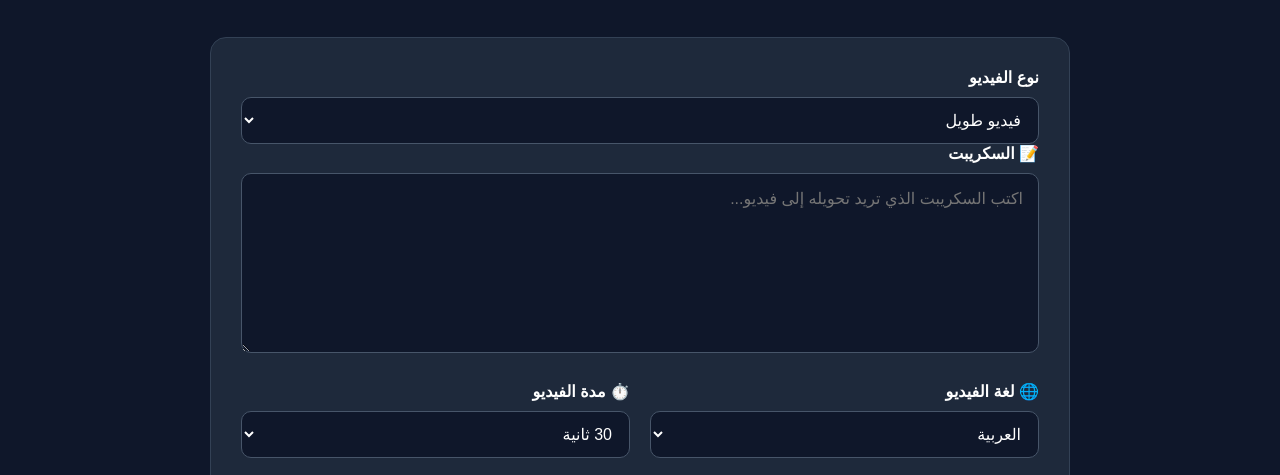
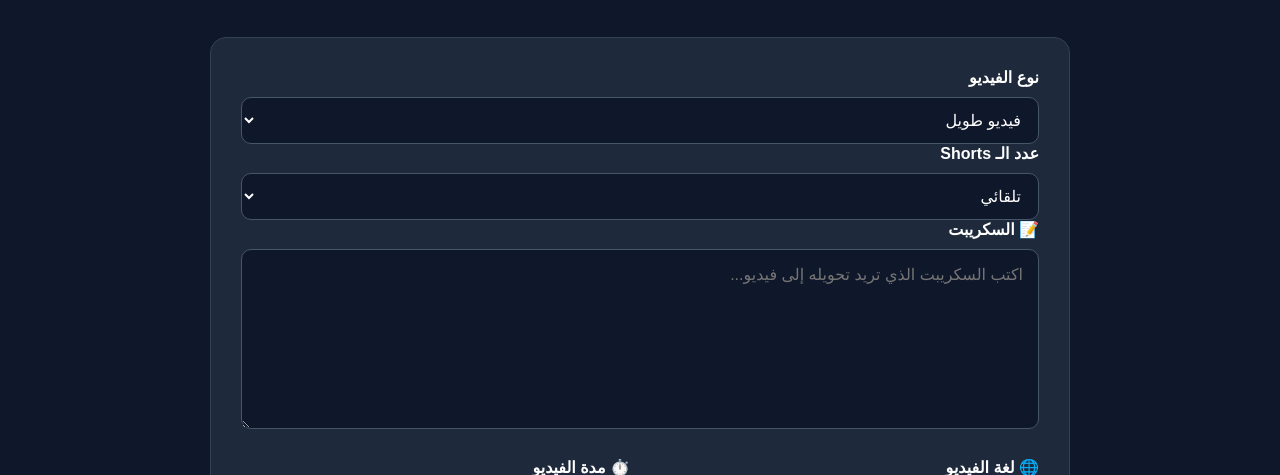
Before and after one commit to eqaamandhala27/my-website, a plain HTML site: page index.html in a window 1280 px wide. Shown: the part 247-722 px from the top of the page. Drawn offline with Linux system fonts and the light colour scheme.

Commit message:
Update index.html

```diff
--- a/index.html
+++ b/index.html
@@ -164,6 +164,17 @@
     <option value="long">فيديو طويل</option>
     <option value="shorts">YouTube Shorts</option>
     <option value="both">فيديو طويل + Shorts</option>
+  </select>
+</div>
+
+  <div class="form-group">
+  <label for="shortsCount">عدد الـ Shorts</label>
+
+  <select id="shortsCount" name="shortsCount">
+    <option value="auto">تلقائي</option>
+    <option value="1">1 Short</option>
+    <option value="3">3 Shorts</option>
+    <option value="5">5 Shorts</option>
   </select>
 </div>
             <label>📝 السكريبت</label>
```
